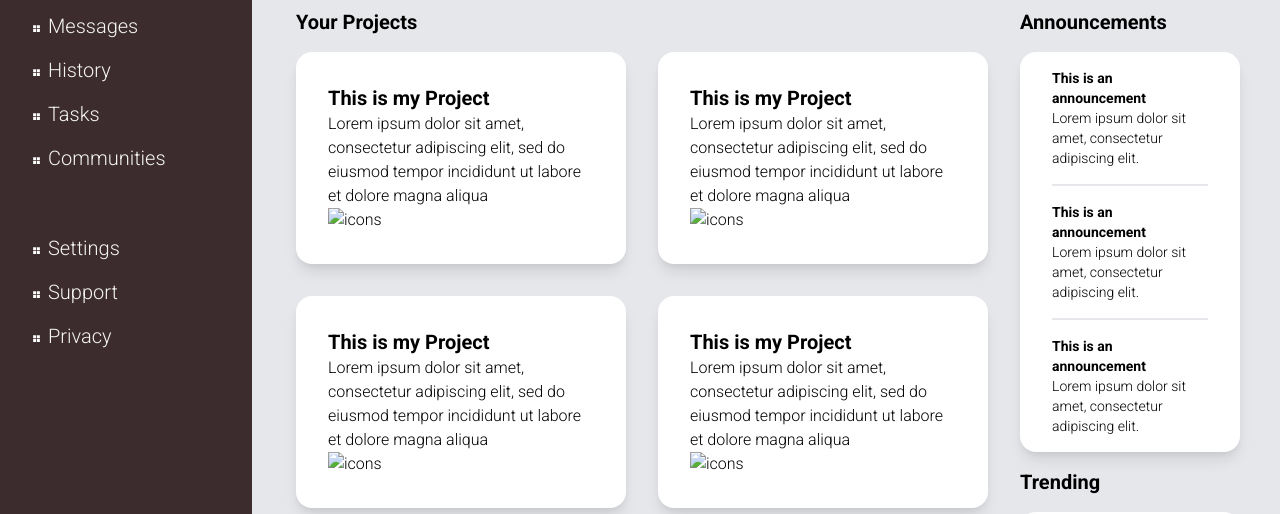
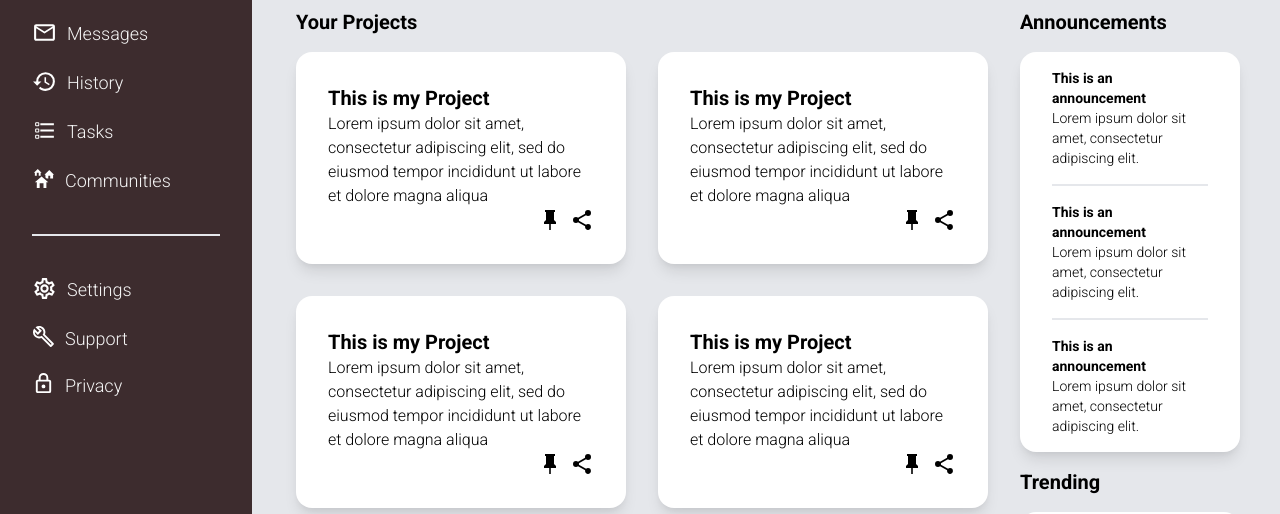
Before and after one commit to LS901/Dashboard, a plain HTML site: page index.html in a window 1280 px wide. Shown: the part 196-710 px from the top of the page. Drawn offline with nearby package versions, Linux system fonts and the light colour scheme.

Commit message:
add icons

```diff
--- a/index.html
+++ b/index.html
@@ -14,7 +14,7 @@
         <div>
             <h1 class='dashboard-title text-3xl font-bold'>Dashboard</h1>
         </div>
-        <ul class='text-xl pl-4'>
+        <ul class='primary-list text-lg h-auto border-b-2'>
             <li class='py-2'>Home</li>
             <li class='py-2'>Profile</li>
             <li class='py-2'>Messages</li>
@@ -22,7 +22,7 @@
             <li class='py-2'>Tasks</li>
             <li class='py-2'>Communities</li>
         </ul>
-        <ul class='text-xl mt-40 pl-4'>
+        <ul class='secondary-list text-lg h-auto mt-8'>
             <li class='py-2'>Settings</li>
             <li class='py-2'>Support</li>
             <li class='py-2'>Privacy</li>
@@ -63,8 +63,9 @@
                         <div class='p-8'>
                             <h1 class='text-xl font-bold'>This is my Project</h1>
                             <p>Lorem ipsum dolor sit amet, consectetur adipiscing elit, sed do eiusmod tempor incididunt ut labore et dolore magna aliqua</p>
-                            <div class='ml-auto mr-0'>
-                                <img src='' alt='icons'>
+                            <div class='ml-auto mr-0 flex justify-end'>
+                                <img class='w-6 mr-2' src='./images/icons/pin.svg' alt='icons'>
+                                <img class='w-6' src='./images/icons/share.svg' alt='icons'>
                             </div>
                         </div>
                     </div>
@@ -72,8 +73,9 @@
                         <div class='p-8'>
                             <h1 class='text-xl font-bold'>This is my Project</h1>
                             <p>Lorem ipsum dolor sit amet, consectetur adipiscing elit, sed do eiusmod tempor incididunt ut labore et dolore magna aliqua</p>
-                            <div class='ml-auto mr-0'>
-                                <img src='' alt='icons'>
+                            <div class='ml-auto mr-0 flex justify-end'>
+                                <img class='w-6 mr-2' src='./images/icons/pin.svg' alt='icons'>
+                                <img class='w-6' src='./images/icons/share.svg' alt='icons'>
                             </div>
                         </div>
 
@@ -82,8 +84,9 @@
                         <div class='p-8'>
                             <h1 class='text-xl font-bold'>This is my Project</h1>
                             <p>Lorem ipsum dolor sit amet, consectetur adipiscing elit, sed do eiusmod tempor incididunt ut labore et dolore magna aliqua</p>
-                            <div class='ml-auto mr-0'>
-                                <img src='' alt='icons'>
+                            <div class='ml-auto mr-0 flex justify-end'>
+                                <img class='w-6 mr-2' src='./images/icons/pin.svg' alt='icons'>
+                                <img class='w-6' src='./images/icons/share.svg' alt='icons'>
                             </div>
                         </div>
 
@@ -92,8 +95,9 @@
                         <div class='p-8'>
                             <h1 class='text-xl font-bold'>This is my Project</h1>
                             <p>Lorem ipsum dolor sit amet, consectetur adipiscing elit, sed do eiusmod tempor incididunt ut labore et dolore magna aliqua</p>
-                            <div class='ml-auto mr-0'>
-                                <img src='' alt='icons'>
+                            <div class='ml-auto mr-0 flex justify-end'>
+                                <img class='w-6 mr-2' src='./images/icons/pin.svg' alt='icons'>
+                                <img class='w-6' src='./images/icons/share.svg' alt='icons'>
                             </div>
                         </div>
 
@@ -102,8 +106,9 @@
                         <div class='p-8'>
                             <h1 class='text-xl font-bold'>This is my Project</h1>
                             <p>Lorem ipsum dolor sit amet, consectetur adipiscing elit, sed do eiusmod tempor incididunt ut labore et dolore magna aliqua</p>
-                            <div class='ml-auto mr-0'>
-                                <img src='' alt='icons'>
+                            <div class='ml-auto mr-0 flex justify-end'>
+                                <img class='w-6 mr-2' src='./images/icons/pin.svg' alt='icons'>
+                                <img class='w-6' src='./images/icons/share.svg' alt='icons'>
                             </div>
                         </div>
 
@@ -112,8 +117,9 @@
                         <div class='p-8'>
                             <h1 class='text-xl font-bold'>This is my Project</h1>
                             <p>Lorem ipsum dolor sit amet, consectetur adipiscing elit, sed do eiusmod tempor incididunt ut labore et dolore magna aliqua</p>
-                            <div class='ml-auto mr-0'>
-                                <img src='' alt='icons'>
+                            <div class='ml-auto mr-0 flex justify-end'>
+                                <img class='w-6 mr-2' src='./images/icons/pin.svg' alt='icons'>
+                                <img class='w-6' src='./images/icons/share.svg' alt='icons'>
                             </div>
                         </div>
 
--- a/styles.css
+++ b/styles.css
@@ -16,7 +16,7 @@
 
 .side-nav {
     display: grid;
-    grid-template-rows: 80px 150px;
+    grid-template-rows: 80px 320px;
     background: #3D2C2E;
     color: whitesmoke;
     width: 20%;
@@ -35,8 +35,75 @@
         fill: white;
     }
 
-    & ul {
-        list-style-image: url('images/icons/dashboard.svg');
+    .primary-list {
+        list-style-type: none;
+
+        & li {
+            display: flex;
+        }
+
+        & li:before {
+            display: inline-block;
+            width: 35px;
+            height:auto;
+            padding-right: 10px;
+        }
+
+        & li:nth-child(1):before {
+            content: url('images/icons/home.svg');
+            width:34px;
+        }
+
+        & li:nth-child(2):before {
+            content: url('images/icons/profile.svg');
+            width:34px;
+        }
+
+        & li:nth-child(3):before {
+            content: url('images/icons/messages.svg');
+        }
+
+        & li:nth-child(4):before {
+            content: url('images/icons/history.svg');
+        }
+
+        & li:nth-child(5):before {
+            content: url('images/icons/tasks.svg');
+        }
+
+        & li:nth-child(6):before {
+            content: url('images/icons/communities.svg');
+            width:33px;
+        }
+    }
+
+    .secondary-list {
+        list-style-type: none;
+
+        & li {
+            display: flex;
+        }
+
+        & li:before {
+            display: inline-block;
+            width: 35px;
+            height:auto;
+            padding-right: 10px;
+        }
+
+        & li:nth-child(1):before {
+            content: url('images/icons/settings.svg');
+        }
+
+        & li:nth-child(2):before {
+            content: url('images/icons/support.svg');
+            width: 33px;
+        }
+
+        & li:nth-child(3):before {
+            content: url('images/icons/privacy.svg');
+            width: 33px;
+        }
     }
 }
 
```
Also changed, not shown: images/icons/communities.svg (added), images/icons/history.svg (added), images/icons/home.svg (added), images/icons/messages.svg (added), images/icons/pin.svg (added), images/icons/privacy.svg (added), images/icons/profile.svg (added), images/icons/settings.svg (added), images/icons/share.svg (added), images/icons/support.svg (added), images/icons/tasks.svg (added).
